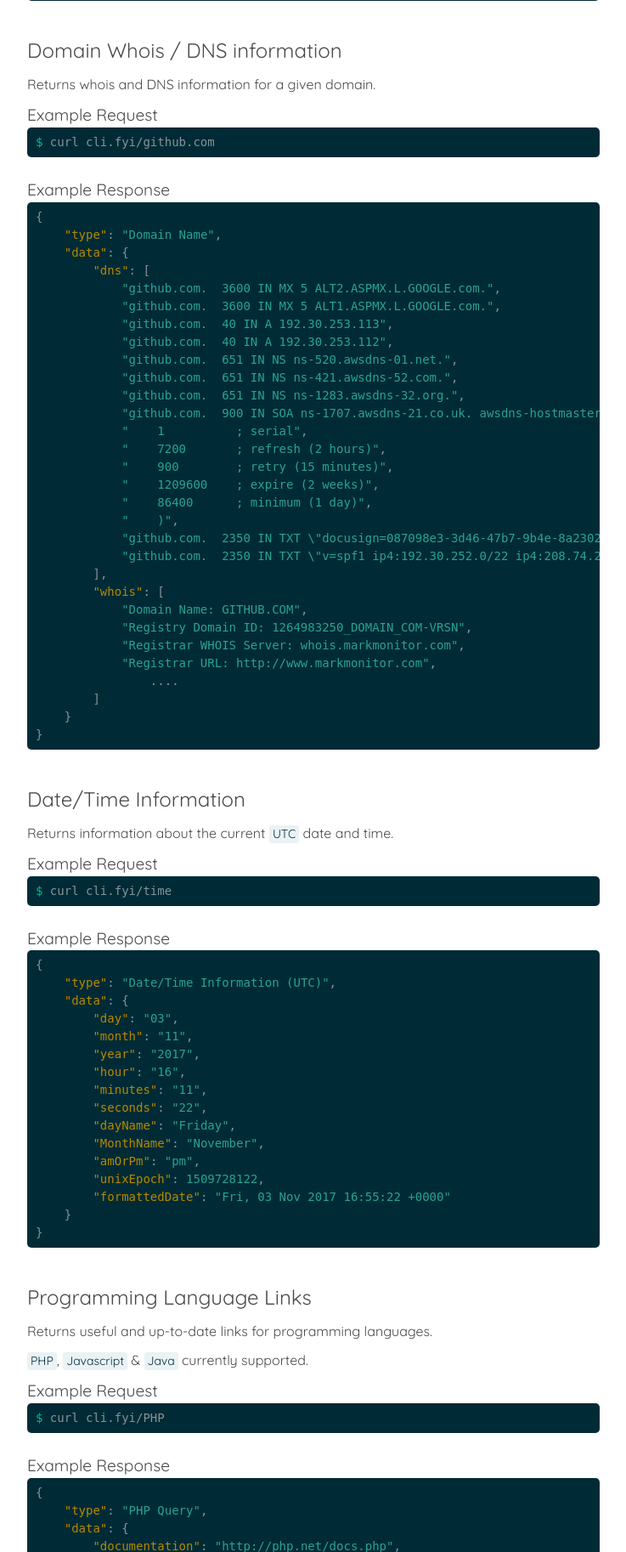
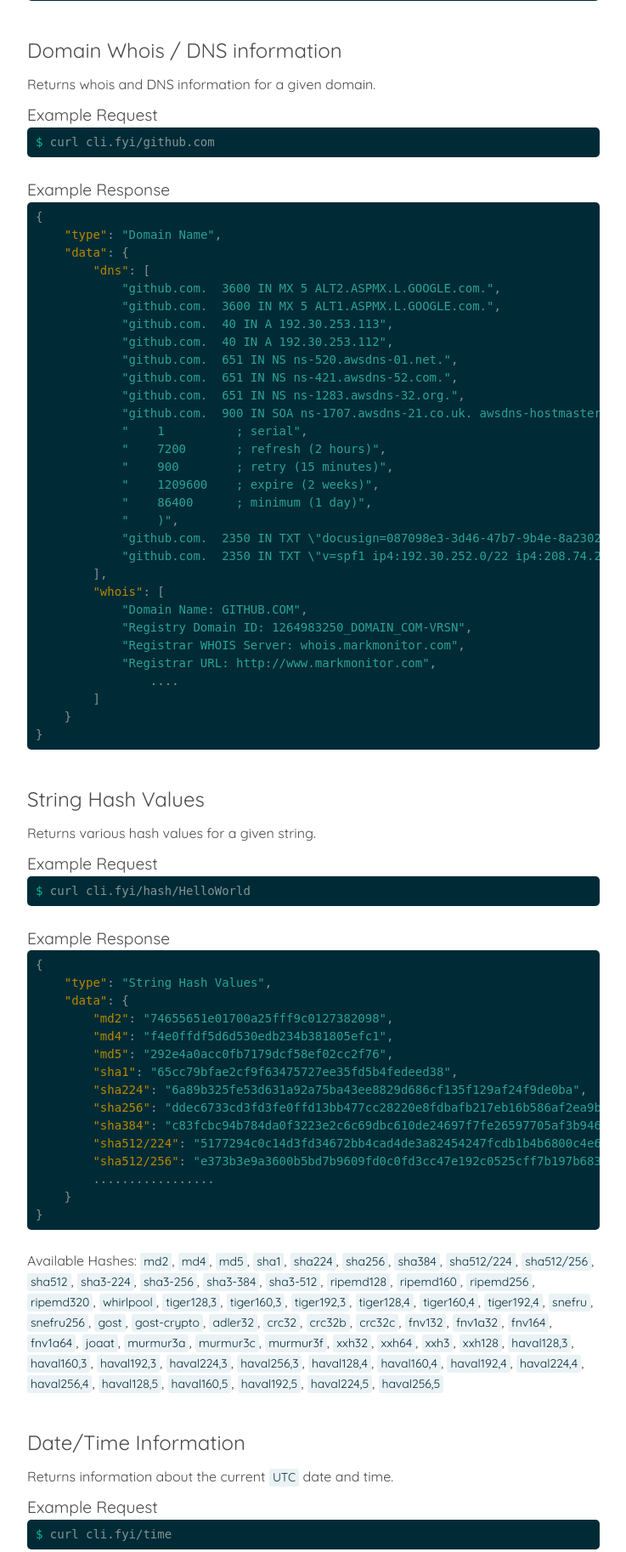
Before and after one commit to daveearley/cli.fyi, a PHP site: page /homepage.php in a window 1280 px wide. Shown: the part 3818-5644 px from the top of the page at 85% size, without its empty margins (394-1131 px from the left). Run offline with PHP 8.4, Linux system fonts and the light colour scheme; some libraries are stand-ins or nearby versions.

Commit message:
add hash handler frontend

```diff
--- a/public/homepage.php
+++ b/public/homepage.php
@@ -113,6 +113,7 @@
                         <li><a href="#ip-address">IP Address Information</a></li>
                         <li><a href="#media-information">Media/URL Information</a></li>
                         <li><a href="#client-information">Client Information</a></li>
+                        <li><a href="#string-hash-values">String Hash Values</a></li>
                         <li><a href="#domain-name-information">Domain Name Information</a></li>
                         <li><a href="#datatime-information">Date/Time Information</a></li>
                         <li><a href="#programming-lang-information">Programming Language Links</a></li>
@@ -353,6 +354,39 @@
 }</code></pre>
 
                     </section>
+                    <section class="command-section" id="string-hash-values">
+                        <h2>String Hash Values</h2>
+
+                        <p>
+                            Returns various hash values for a given string.
+                        </p>
+
+                        <h3>Example Request</h3>
+                        <pre class="highlight shell"><code>$ curl cli.fyi/hash/<b>HelloWorld</b></code></pre>
+
+                        <h3>Example Response</h3>
+                        <pre class="highlight json"><code>{
+    "type": "String Hash Values",
+    "data": {
+        "md2": "74655651e01700a25fff9c0127382098",
+        "md4": "f4e0ffdf5d6d530edb234b381805efc1",
+        "md5": "292e4a0acc0fb7179dcf58ef02cc2f76",
+        "sha1": "65cc79bfae2cf9f63475727ee35fd5b4fedeed38",
+        "sha224": "6a89b325fe53d631a92a75ba43ee8829d686cf135f129af24f9de0ba",
+        "sha256": "ddec6733cd3fd3fe0ffd13bb477cc28220e8fdbafb217eb16b586af2ea9baa8f",
+        "sha384": "c83fcbc94b784da0f3223e2c6c69dbc610de24697f7fe26597705af3b946a1dc8d8dcc7aca349579fbea8abab7ecd148",
+        "sha512/224": "5177294c0c14d3fd34672bb4cad4de3a82454247fcdb1b4b6800c4e6",
+        "sha512/256": "e373b3e9a3600b5bd7b9609fd0c0fd3cc47e192c0525cff7b197b683bc2b04f0",
+        .................
+    }
+}
+</code></pre>
+                        <p>
+                            Available Hashes:
+                            <span class="codesnip"><?=implode('</span>, <span class="codesnip">', hash_algos())?></span>
+                        </p>
+
+                    </section>
                     <section class="command-section" id="datatime-information">
                         <h2>Date/Time Information</h2>
                         <p>
```
